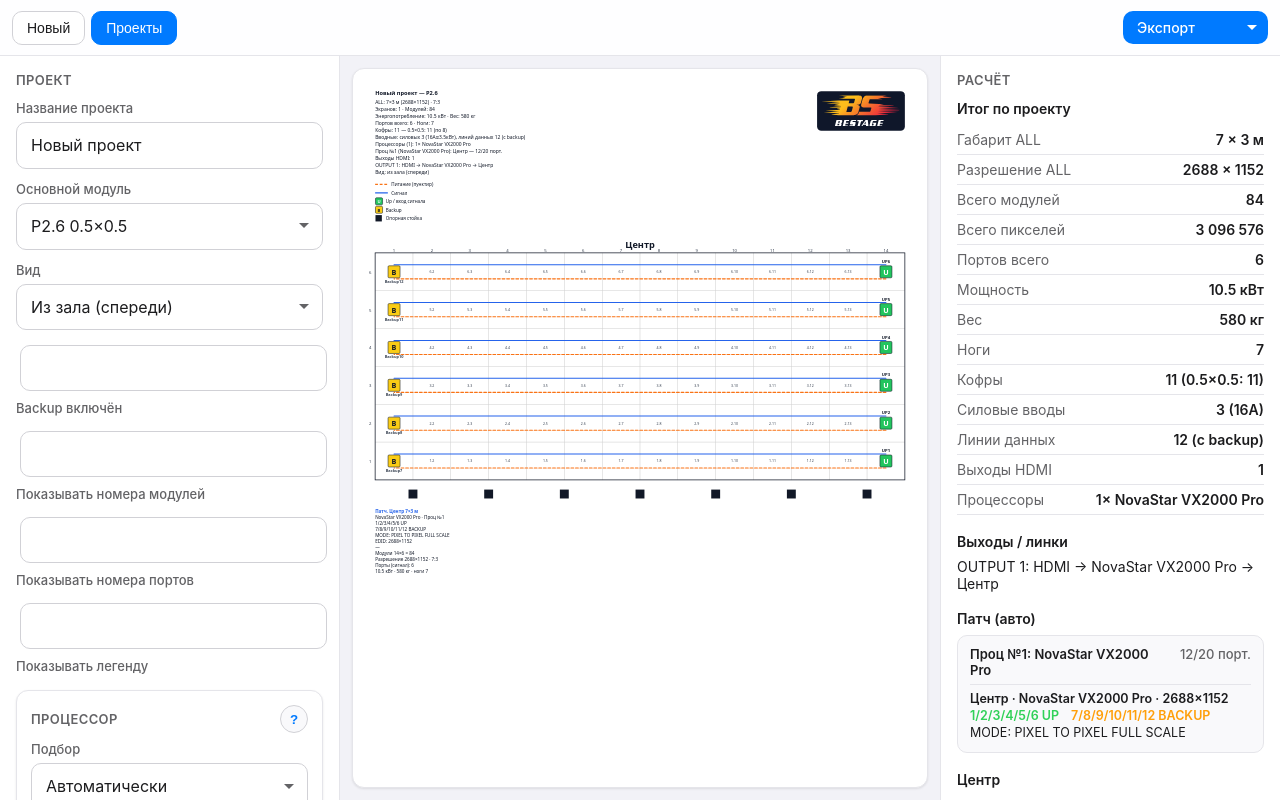
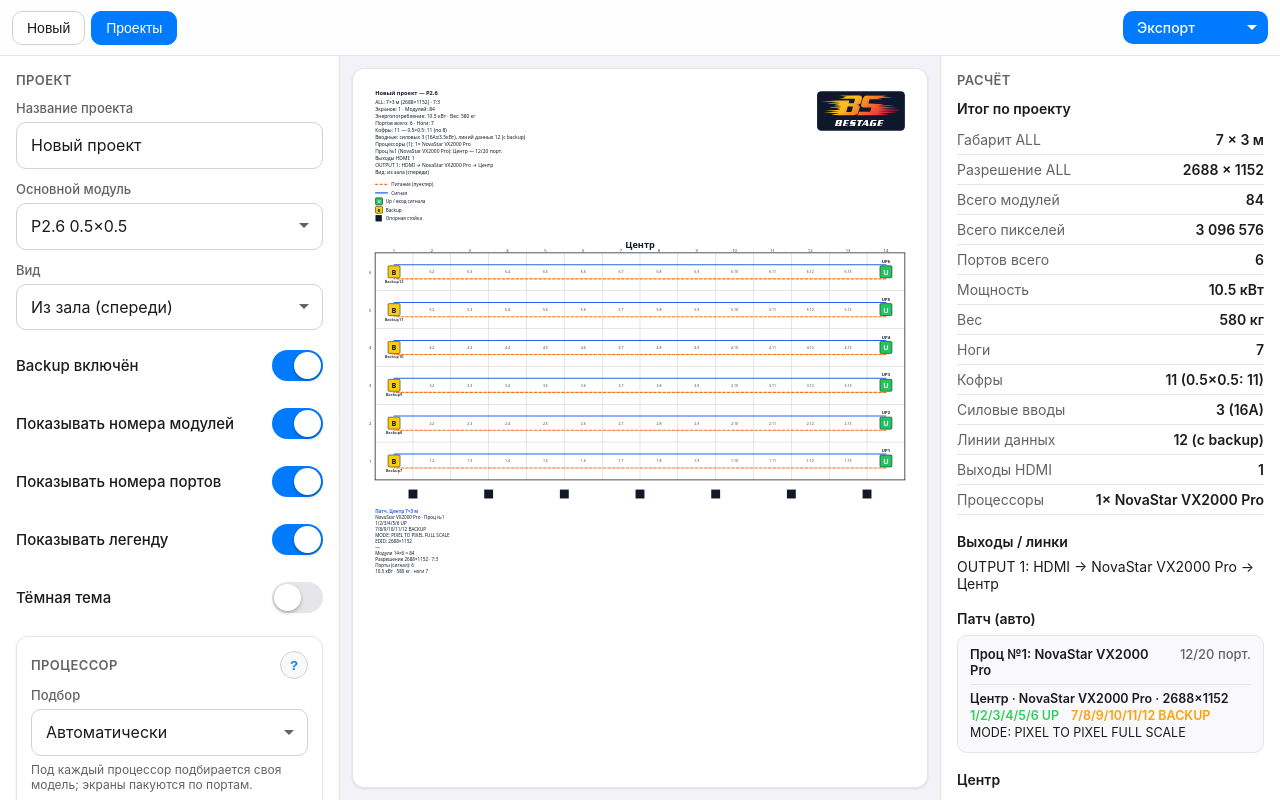
Before and after one commit to IKIR65STPCREW/BS-SCREEN, a React (Vite) app: page / in a window 1280 px wide. Built offline with nearby package versions, Linux system fonts and the light colour scheme.

Commit message:
feat: iOS switches for options + theme toggle

```diff
--- a/src/components/InputPanel.tsx
+++ b/src/components/InputPanel.tsx
@@ -8,6 +8,7 @@ import {
 } from "../data/cabinetPresets";
 import { PROCESSORS } from "../data/processors";
 import { NumericField } from "./NumericField";
+import { IOSSwitch } from "./IOSSwitch";
 import { makeDefaultScreen, makeStageLCRConfig } from "../utils/defaults";
 
 interface Props {
@@ -15,9 +16,11 @@ interface Props {
   onChange: (next: ProjectConfig) => void;
   recommendation?: ProcessorRecommendation;
   patchPlan?: PatchPlan;
+  theme: "light" | "dark";
+  onThemeChange: (theme: "light" | "dark") => void;
 }
 
-export function InputPanel({ config, onChange, recommendation, patchPlan }: Props) {
+export function InputPanel({ config, onChange, recommendation, patchPlan, theme, onThemeChange }: Props) {
   const preset = getPresetById(config.cabinetPresetId);
   const presetIdForSelect = canonicalPresetId(config.cabinetPresetId);
   const tall = isTallModule(preset);
@@ -82,22 +85,31 @@ export function InputPanel({ config, onChange, recommendation, patchPlan }: Prop
           </select>
         </label>
 
-        <label className="field field-checkbox">
-          <input type="checkbox" checked={config.backupEnabled} onChange={(e) => patch({ backupEnabled: e.target.checked })} />
-          <span>Backup включён</span>
-        </label>
-        <label className="field field-checkbox">
-          <input type="checkbox" checked={config.showCabinetNumbers} onChange={(e) => patch({ showCabinetNumbers: e.target.checked })} />
-          <span>Показывать номера модулей</span>
-        </label>
-        <label className="field field-checkbox">
-          <input type="checkbox" checked={config.showPortNumbers} onChange={(e) => patch({ showPortNumbers: e.target.checked })} />
-          <span>Показывать номера портов</span>
-        </label>
-        <label className="field field-checkbox">
-          <input type="checkbox" checked={config.showLegend} onChange={(e) => patch({ showLegend: e.target.checked })} />
-          <span>Показывать легенду</span>
-        </label>
+        <IOSSwitch
+          label="Backup включён"
+          checked={config.backupEnabled}
+          onChange={(v) => patch({ backupEnabled: v })}
+        />
+        <IOSSwitch
+          label="Показывать номера модулей"
+          checked={config.showCabinetNumbers}
+          onChange={(v) => patch({ showCabinetNumbers: v })}
+        />
+        <IOSSwitch
+          label="Показывать номера портов"
+          checked={config.showPortNumbers}
+          onChange={(v) => patch({ showPortNumbers: v })}
+        />
+        <IOSSwitch
+          label="Показывать легенду"
+          checked={config.showLegend}
+          onChange={(v) => patch({ showLegend: v })}
+        />
+        <IOSSwitch
+          label="Тёмная тема"
+          checked={theme === "dark"}
+          onChange={(v) => onThemeChange(v ? "dark" : "light")}
+        />
       </div>
 
       {/* ===== Процессор ===== */}
```
